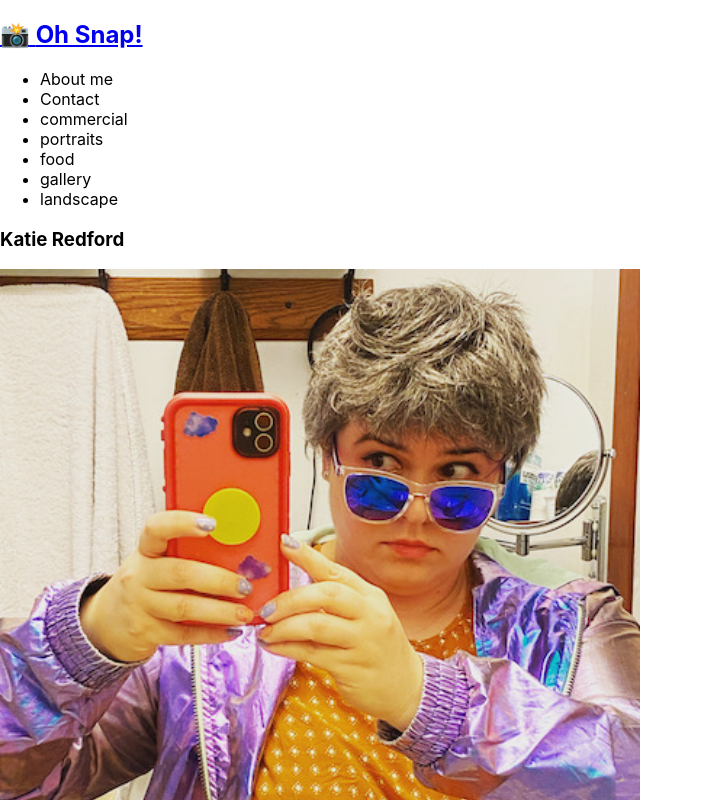
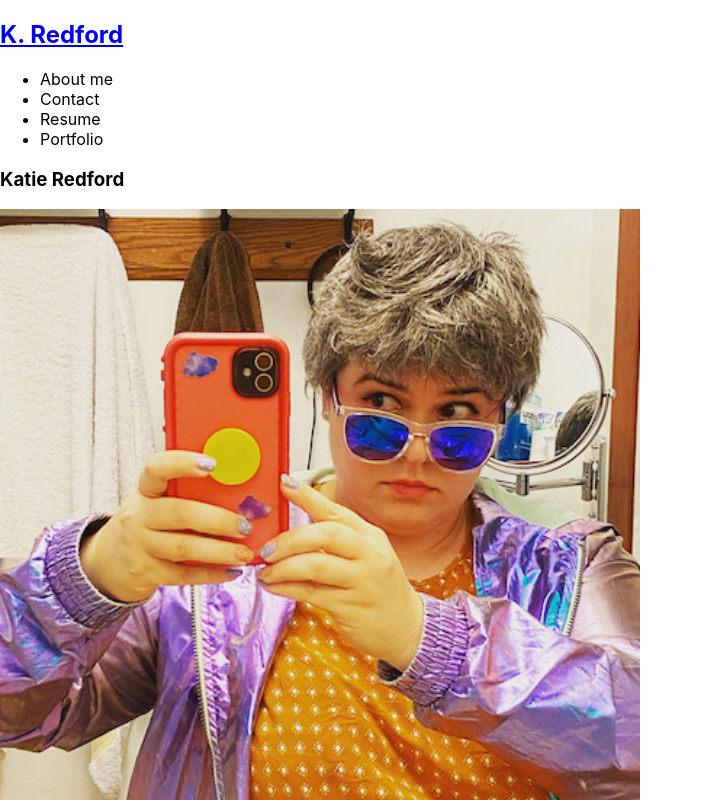
Before and after one commit to katredford/react-portfolio-redford, a React (Create React App) app: page / in a window 1280 px wide. Shown: the top 800 px of the page, without its empty margins (0-703 px from the left). Built offline with nearby package versions, Linux system fonts and the light colour scheme.

Commit message:
change nav

```diff
--- /dev/null
+++ b/src/components/Contact/index.js
@@ -0,0 +1,11 @@
+import React from "react";
+
+function Contact() {
+	return (
+		<section>
+			<h1>contact</h1>
+			<p>get in touch</p>
+		</section>
+	);
+}
+export default Contact;
--- a/src/components/CurrentPage/index.js
+++ b/src/components/CurrentPage/index.js
@@ -1,19 +1,20 @@
 import React from "react";
+import Resume from "../Resume";
+import Contact from "../Contact";
+import About from "../About";
 
-import Gallery from "../Gallery";
-import About from "../About";
-import Food from "../Food";
+import Portfolio from "../Portfolio";
 function CurrentPage(props) {
 	var whoToDisplay;
 
-	if (props.currentPageState === "food") {
-		whoToDisplay = <Food />;
+	if (props.currentPageState === "portfolio") {
+		whoToDisplay = <Portfolio />;
 	} else if (props.currentPageState === "about") {
 		whoToDisplay = <About />;
-	} else if (props.currentPageState === "landscape") {
-		whoToDisplay = <div>Landscape file coming soon!!</div>;
-	} else if (props.currentPageState === "gallery") {
-		whoToDisplay = <Gallery />;
+	} else if (props.currentPageState === "contact") {
+		whoToDisplay = <Contact />;
+	} else if (props.currentPageState === "resume") {
+		whoToDisplay = <Resume />;
 	}
 
 	return <section>{whoToDisplay}</section>;
--- a/src/components/Food/index.js
+++ /dev/null
@@ -1,16 +0,0 @@
-import React from "react";
-// import coverImage from "../../assets/cover/cover-image.jpg";
-
-function Food() {
-	return (
-		<section
-			style={{ height: "800px", backgroundColor: "blue" }}
-			className="my-5"
-		>
-			<h1 id="food">i am food?</h1>
-			{/* <img src={coverImage} className="my-2" style={{ width: "100%" }} alt="cover" /> */}
-		</section>
-	);
-}
-
-export default Food;
--- a/src/components/Gallery/index.js
+++ /dev/null
@@ -1,11 +0,0 @@
-import React from "react";
-
-function Gallery() {
-	return (
-		<section>
-			<h1>NAME</h1>
-			<p>DESCRIPTION</p>
-		</section>
-	);
-}
-export default Gallery;
--- a/src/components/Nav/index.js
+++ b/src/components/Nav/index.js
@@ -1,19 +1,9 @@
 import React from "react";
-
+// import coverImage from "../../assets/images/hero.png";
 function Nav(props) {
 	const categories = [
-		{
-			name: "commercial",
-			description:
-				"Photos of grocery stores, food trucks, and other commercial projects",
-		},
-		{ name: "portraits", description: "Portraits of people in my life" },
-		{ name: "food", description: "Delicious delicacies" },
-		{ name: "gallery", description: "all the pictures" },
-		{
-			name: "landscape",
-			description: "Fields, farmhouses, waterfalls, and the beauty of nature",
-		},
+		{ name: "Resume", description: "work experience" },
+		{ name: "Portfolio", description: "my web dev work" },
 	];
 
 	console.log("NAV BAR PROPS!!!", props);
@@ -21,11 +11,10 @@ function Nav(props) {
 		<header>
 			<h2>
 				<a href="/">
-					<span role="img" aria-label="camera">
+					<span role="img" aria-label="coverimage">
 						{" "}
-						📸
 					</span>{" "}
-					Oh Snap!
+					K. Redford
 				</a>
 			</h2>
 			<nav>
--- /dev/null
+++ b/src/components/Portfolio/index.js
@@ -0,0 +1,40 @@
+import React from "react";
+// import coverImage from "../../assets/cover/cover-image.jpg";
+
+// function Portfolio() {
+// 	return (
+// 		<section
+// 			style={{ height: "800px", backgroundColor: "blue" }}
+// 			className="my-5"
+// 		>
+// 			<h1 id="portfolio">this is where the work goes</h1>
+// 			{/* <img src={coverImage} className="my-2" style={{ width: "100%" }} alt="cover" /> */}
+// 		</section>
+// 	);
+// }
+
+function Portfolio() {
+	return (
+		<section style={{ height: "800px" }} className="my-5">
+			<h1 id="portfolio">portfolio</h1>
+
+			<p>
+				At vero eos et accusamus et iusto odio dignissimos ducimus qui
+				blanditiis praesentium voluptatum deleniti atque corrupti quos dolores
+				et quas molestias excepturi sint occaecati cupiditate non provident,
+				similique sunt in culpa qui officia deserunt mollitia animi, id est
+				laborum et dolorum fuga. Et harum quidem rerum facilis est et expedita
+				distinctio. Nam libero tempore, cum soluta nobis est eligendi optio
+				cumque nihil impedit quo minus id quod maxime placeat facere possimus,
+				omnis voluptas assumenda est, omnis dolor repellendus. Temporibus autem
+				quibusdam et aut officiis debitis aut rerum necessitatibus saepe eveniet
+				ut et voluptates repudiandae sint et molestiae non recusandae. Itaque
+				earum rerum hic tenetur a sapiente delectus, ut aut reiciendis
+				voluptatibus maiores alias consequatur aut perferendis doloribus
+				asperiores repellat
+			</p>
+		</section>
+	);
+}
+
+export default Portfolio;
--- /dev/null
+++ b/src/components/Resume/index.js
@@ -0,0 +1,39 @@
+import React from "react";
+
+function Resume() {
+	return (
+		<section style={{ height: "800px" }} className="my-5">
+			<h1 id="resume">Katie Redford</h1>
+
+			<p>
+				Education____________________________________________________________
+				2011 MFA Metals, State University of New York-New Paltz, NY 2009 BFA
+				Metals, University of Wisconsin–Whitewater, Whitewater, WI Related Work
+				Experience_____________________________________________ 2014-present
+				Jewelry Instructor, Madison College, Madison, WI Create unique
+				curriculum meant to expand on basic techniques including conceptual and
+				aesthetic considerations for continuing adult education in
+				metalsmithing. 2012-present Caption Assistant; Captel Inc., Milwaukee,
+				WI Providing voice to text services for caption telephone 2011-12
+				Production Jeweler, S,D.Cooper Metalsmith, Minisink, NY Fabrication and
+				production of Jewelry and Steel sculptures. Skills performed include
+				general metalsmithing skills such fabrication as well as beading making
+				findings polishing and buffing. Packaging shipments, quality control and
+				inventory. 2011 Jewelry Teacher/counselor, Long Lake Camp for the Arts,
+				Long Lake, NY Teaching jewelry to 10-16 year old campers, as well as
+				bunk counselor. 2010 Manager of the Media Resource Center, SUNY-New
+				Paltz, NY Supervising work-study employees, scheduling, payroll and
+				inventory Teaching Assistant, SUNY-New Paltz, NY Solo Teaching an
+				Introductory metalsmithing class to non-art majors. Duties include:
+				demonstrations, project and concept development, grading and technical
+				assistance. Jewelry Teacher/counselor, Long Lake Camp for the Arts, Long
+				Lake, NY Teaching jewelry to 10-16 year old campers, as well as bunk
+				counselor. Teaching Internship, Basic Metal class, SUNY-New Paltz, NY
+				Assisting in a college course by giving demonstrations, taking
+				attendance
+			</p>
+		</section>
+	);
+}
+
+export default Resume;
```
